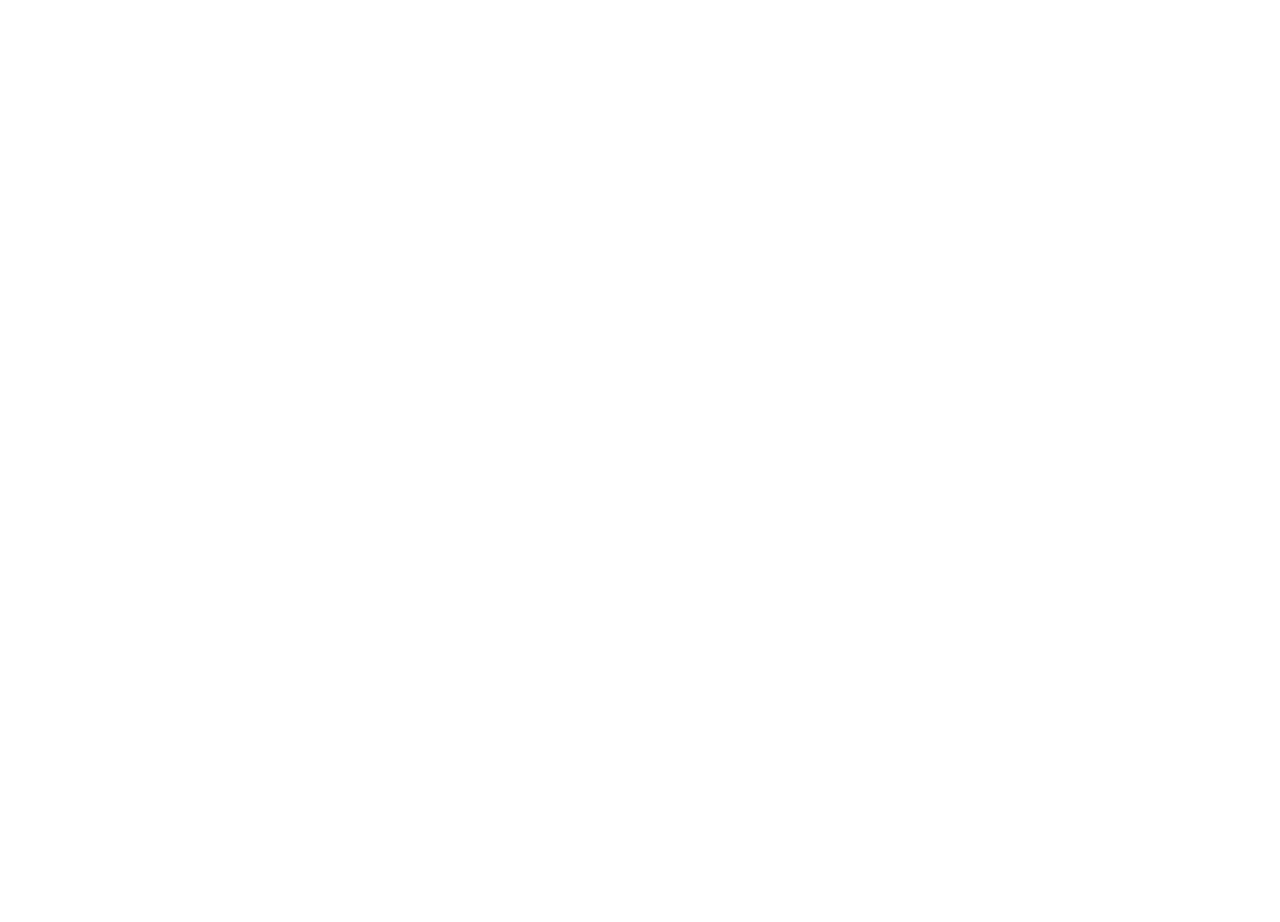
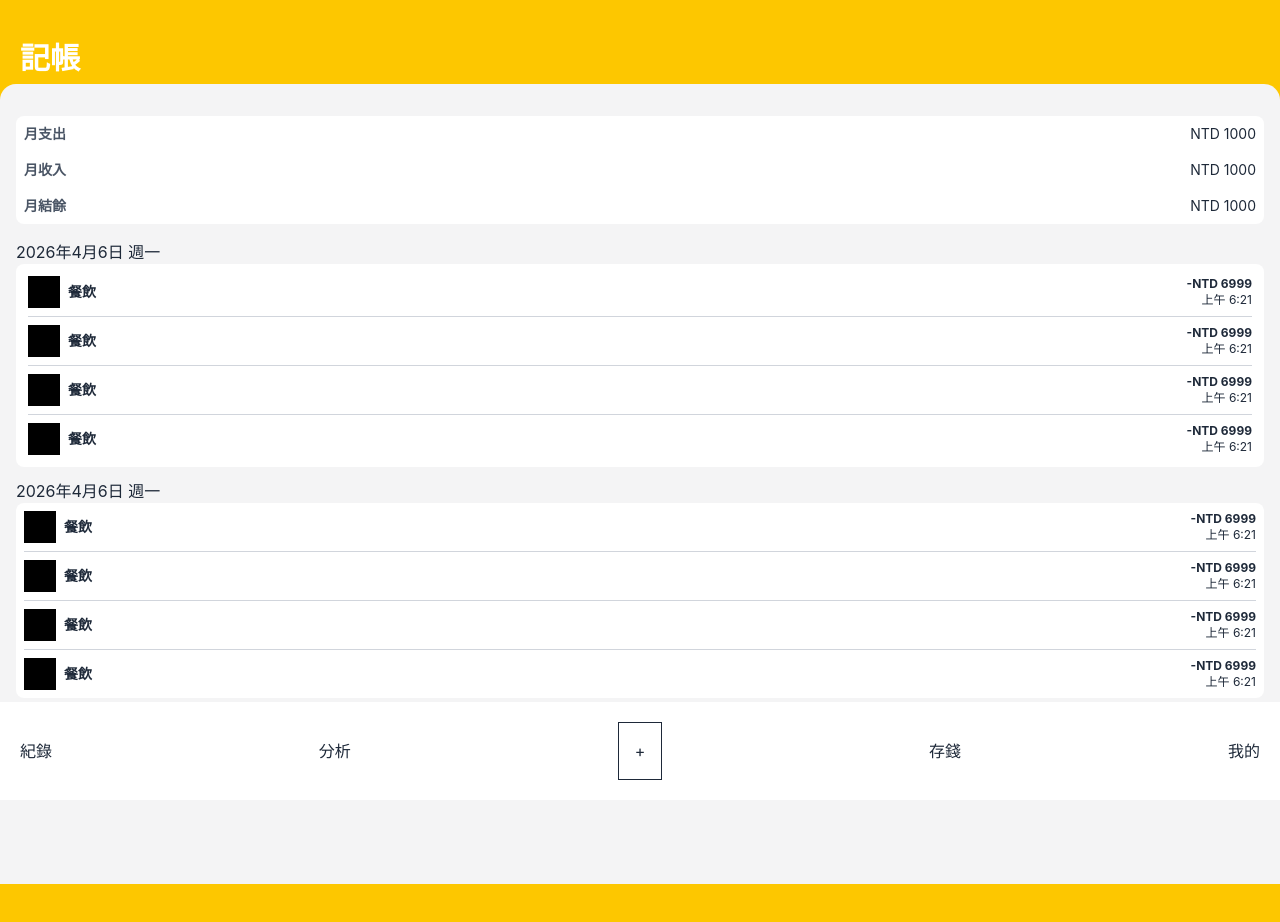
Before and after one commit to yinghautsai68/BXpense, a React (Vite) app in the folder frontend/: page /records in a window 1280 px wide. Before the commit this address had no page. Before the commit the page ends 800 px from the top, so only its background shows below. Built offline with nearby package versions, Linux system fonts and the light colour scheme.

Commit message:
refactor: change file name of Expenses.tsx to Records.tsx

```diff
--- a/frontend/src/App.tsx
+++ b/frontend/src/App.tsx
@@ -1,7 +1,7 @@
 import { Navigate, Route, Routes } from "react-router-dom"
 import Login from "./pages/Login"
 import Register from "./pages/Register"
-import Expenses from "./pages/Expenses"
+import Records from "./pages/Records"
 import Layout from "./layout/Layout"
 import Analysis from "./pages/Analysis"
 import Savings from "./pages/Savings"
@@ -9,13 +9,14 @@ import Record from "./pages/Record"
 import Profile from "./pages/Profile"
 import Categories from "./pages/Categories"
 
+
 const App = () => {
   return (
     <Routes>
       <Route path='/' element={<Navigate to='/login'></Navigate>}></Route>
       <Route path='/login' element={<Login></Login>}></Route>
       <Route path='/register' element={<Register></Register>}></Route>
-      <Route path='/expenses' element={<Layout><Expenses /></Layout>}></Route>
+      <Route path='/records' element={<Layout><Records /></Layout>}></Route>
       <Route path='/analysis' element={<Layout><Analysis></Analysis></Layout>}></Route>
       <Route path='/savings' element={<Layout><Savings></Savings></Layout>}></Route>
       <Route path='/profile' element={<Layout><Profile></Profile></Layout>}></Route>
--- a/frontend/src/layout/Layout.tsx
+++ b/frontend/src/layout/Layout.tsx
@@ -12,7 +12,7 @@ const Layout = ({ children }: LayoutProps) => {
             <div className='flex flex-col gap-4 w-full min-h-screen    px-4 pt-8 pb-25 bg-zinc-100 rounded-t-2xl text-gray-800'>
                 {children}
                 <div className='fixed left-0 bottom-0  flex flex-row justify-between items-center w-full px-5 py-5 bg-white'>
-                    <NavLink to='/expenses'>紀錄</NavLink>
+                    <NavLink to='/records'>紀錄</NavLink>
                     <NavLink to='/analysis'>分析</NavLink>
                     <NavLink to='/record' className='p-4 border'>+</NavLink>
                     <NavLink to='/savings'>存錢</NavLink>
--- a/frontend/src/pages/Expenses.tsx
+++ b/frontend/src/pages/Records.tsx
@@ -1,6 +1,6 @@
 import ExpenseCard from '../components/ExpenseCard'
 
-const Expenses = () => {
+const Records = () => {
     return (
         <>
             <div className='flex flex-col gap-4 p-2 bg-white rounded-lg text-sm'>
@@ -42,4 +42,4 @@ const Expenses = () => {
     )
 }
 
-export default Expenses
+export default Records;
```
